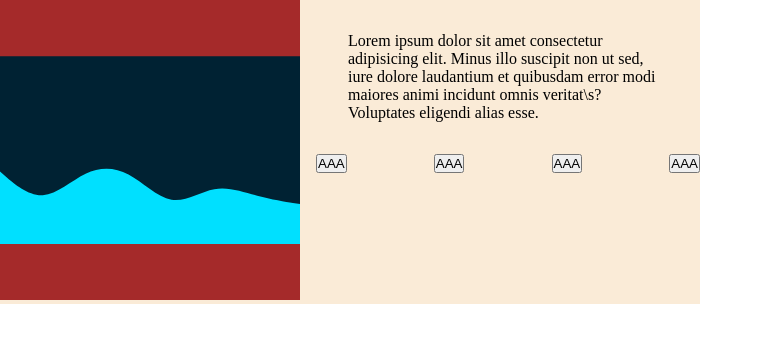
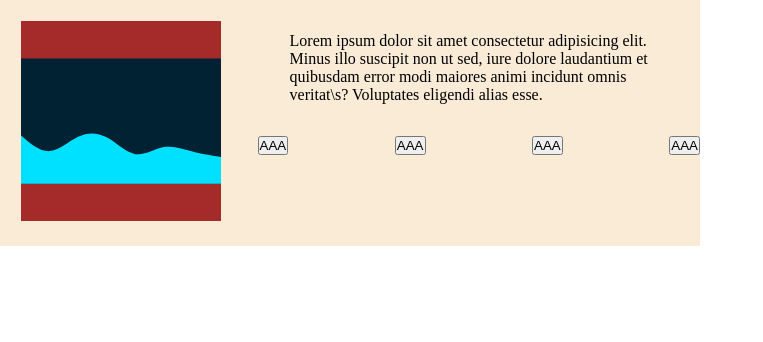
Before and after one commit to esmaelmoh/blog-mern-frontend, a React (Create React App) app: page / in a window 1280 px wide. Shown: the top 342 px of the page, without its empty margins (0-763 px from the left). Built offline with nearby package versions, Linux system fonts and the light colour scheme.

Commit message:
regular commit147

```diff
--- a/src/components/Post/Post.css
+++ b/src/components/Post/Post.css
@@ -5,8 +5,9 @@
     gap: 1rem;
 }
 .img-container img{
-    width: 300px;
-    height: 300px;
+    margin: 1.3rem;
+    width: 200px;
+    height: 200px;
     background-color: brown;
 }
 .content-container p{
```
Also changed, not shown: 1 other file (tests, documents, lock files or other folders).
